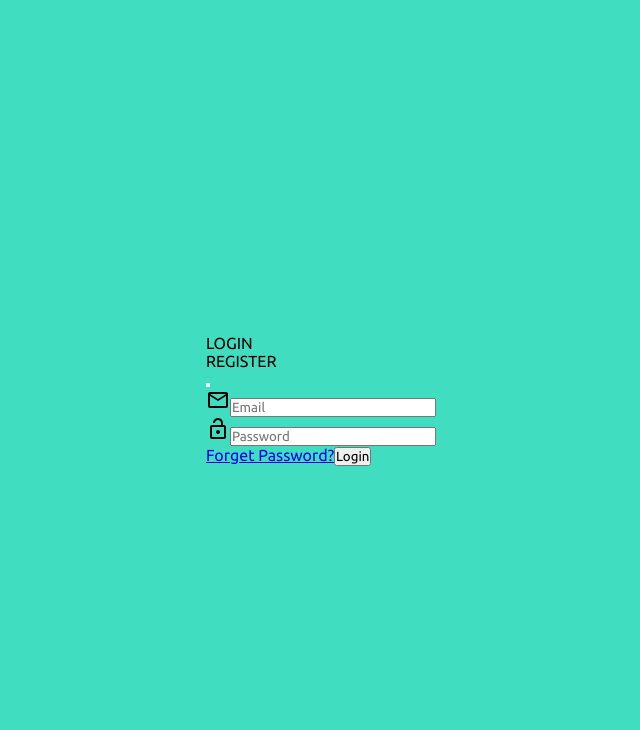
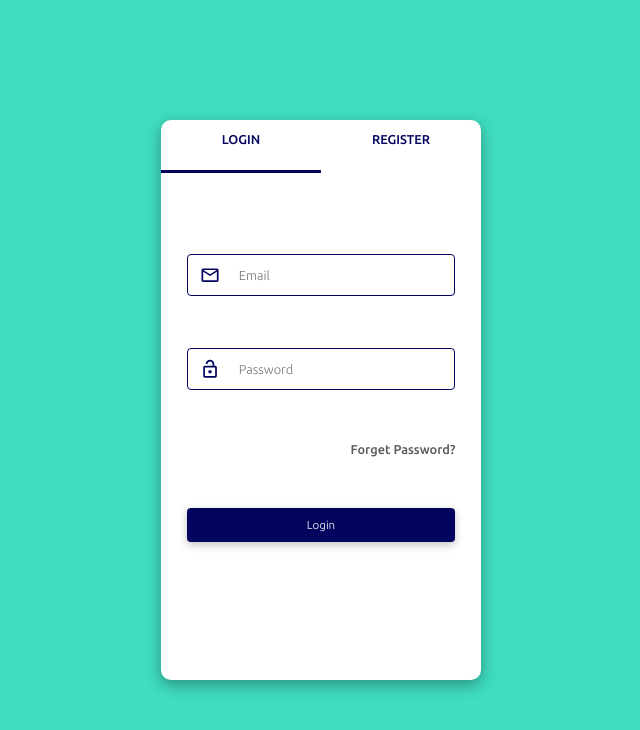
Before and after one commit to devbrian0214/ecommerce-mern-project, a React (Create React App) app in the folder frontend/: page /login in a window 1280 px wide. Shown: the top 730 px of the page, without its empty margins (319-959 px from the left). Built offline with nearby package versions, Linux system fonts and the light colour scheme.

Commit message:
LoginSignUp

```diff
--- a/frontend/src/component/User/LoginSignUp.scss
+++ b/frontend/src/component/User/LoginSignUp.scss
@@ -12,3 +12,106 @@
   top: 0%;
   left: 0;
 }
+
+.LoginSignUpBox {
+  background-color: white;
+  width: 25vw;
+  height: 70vh;
+  box-sizing: border-box;
+  overflow: hidden;
+  border-radius: 10px;
+  box-shadow: rgba(0, 0, 0, 0.35) 0px 5px 15px;
+}
+
+.login_signup_toggle {
+  display: flex;
+  height: 3vmax;
+}
+
+.login_signup_toggle > p {
+  color: App.$primary-color;
+  font: 500 1vmax App.$font-family;
+  transition: all 0.5s;
+  cursor: pointer;
+  display: grid;
+  place-items: center;
+  width: 100%;
+}
+
+.login_signup_toggle > p:hover {
+  color: App.$secondary-color;
+}
+
+.LoginSignUpBox > div > button {
+  background-color: App.$primary-color;
+  height: 3px;
+  width: 50%;
+  border: none;
+  transition: all 0.5s;
+}
+
+.loginForm,
+.signUpForm {
+  display: flex;
+  flex-direction: column;
+  align-items: center;
+  margin: auto;
+  padding: 2vmax;
+  justify-content: space-evenly;
+  height: 70%;
+  transition: all 0.5s;
+}
+
+.loginForm > div,
+.signUpForm > div {
+  display: flex;
+  width: 100%;
+  align-items: center;
+}
+
+.loginForm > div > input,
+.signUpForm > div > input {
+  padding: 1vmax 4vmax;
+  padding-right: 1vmax;
+  width: 100%;
+  box-sizing: border-box;
+  border: 1px solid App.$primary-color;
+  border-radius: 4px;
+  font: 300 1vmax App.$font-family;
+  outline: none;
+}
+
+.loginForm > div > svg,
+.signUpForm > div > svg {
+  position: absolute;
+  transform: translateX(1vmax);
+  font-size: 1.6vmax;
+  color: App.$primary-color;
+}
+
+.loginForm > a {
+  color: rgba(0, 0, 0, 0.651);
+  text-decoration: none;
+  align-self: flex-end;
+  transition: all 0.5s;
+  font: 500 1vmax App.$font-family;
+}
+
+.loginForm > a:hover {
+  color: black;
+}
+
+.LoginBtn,
+.signUpBtn {
+  border: none;
+  background-color: App.$primary-color;
+  color: white;
+  width: 100%;
+  font: 300 0.9vmax App.$font-family;
+  padding: 0.8vmax;
+  cursor: pointer;
+  transition: all 0.5s;
+  border-radius: 4px;
+  box-shadow: rgba(0, 0, 0, 0.24) 0px 3px 8px;
+  outline: none;
+}
```
